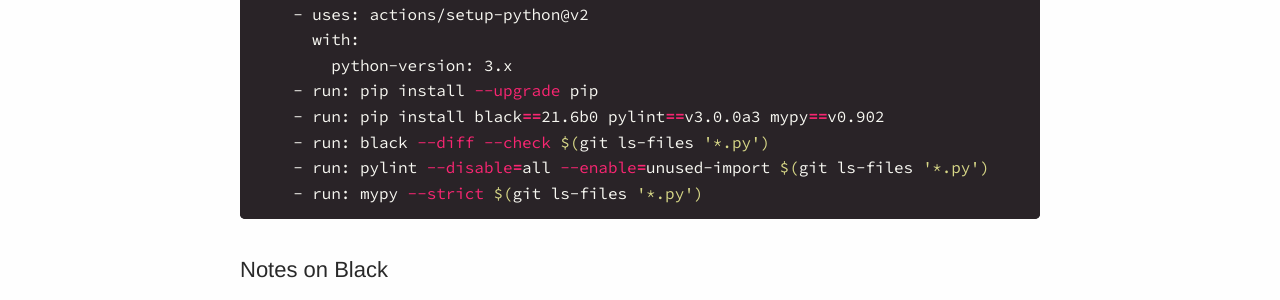
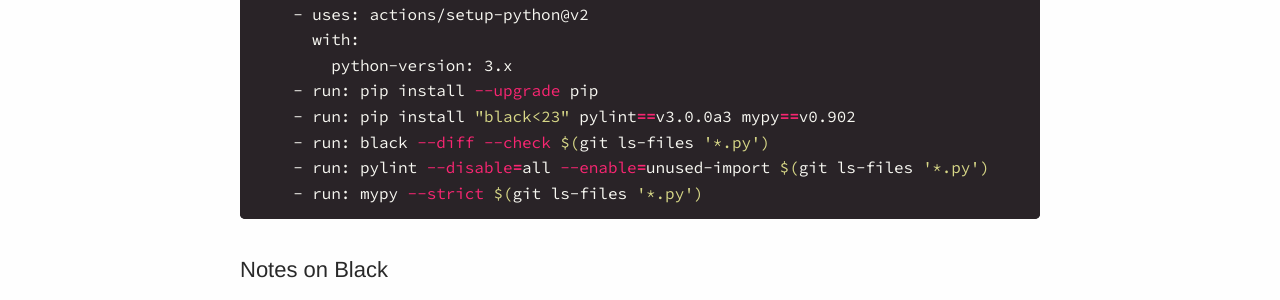
Before and after one commit to explodinglabs/explodinglabs.github.io, a Jekyll site: the page built from docs/_posts/python/2021-07-01-code-quality-github-actions.markdown, in a window 1280 px wide. Shown: the part 951-1251 px from the top of the page. Built offline with Jekyll 4.4.1, drawn with Linux system fonts in a browser that asks for light colours.

Commit message:
Update 2021-07-01-code-quality-github-actions.markdown

```diff
--- a/docs/_posts/python/2021-07-01-code-quality-github-actions.markdown
+++ b/docs/_posts/python/2021-07-01-code-quality-github-actions.markdown
@@ -36,7 +36,7 @@
       with:
         python-version: 3.x
     - run: pip install --upgrade pip
-    - run: pip install black==21.6b0 pylint==v3.0.0a3 mypy==v0.902
+    - run: pip install "black<23" pylint==v3.0.0a3 mypy==v0.902
     - run: black --diff --check $(git ls-files '*.py')
     - run: pylint --disable=all --enable=unused-import $(git ls-files '*.py')
     - run: mypy --strict $(git ls-files '*.py')
```
